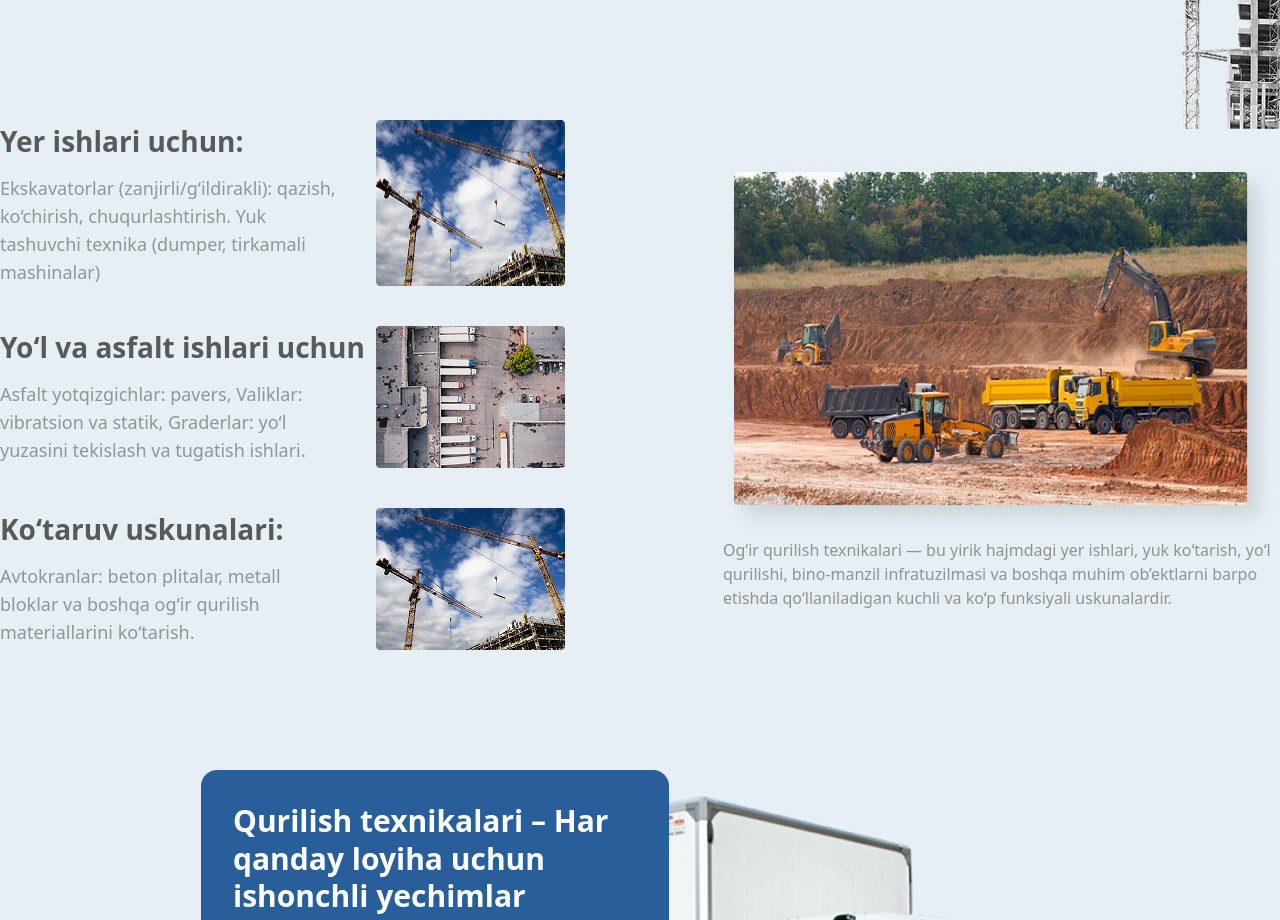
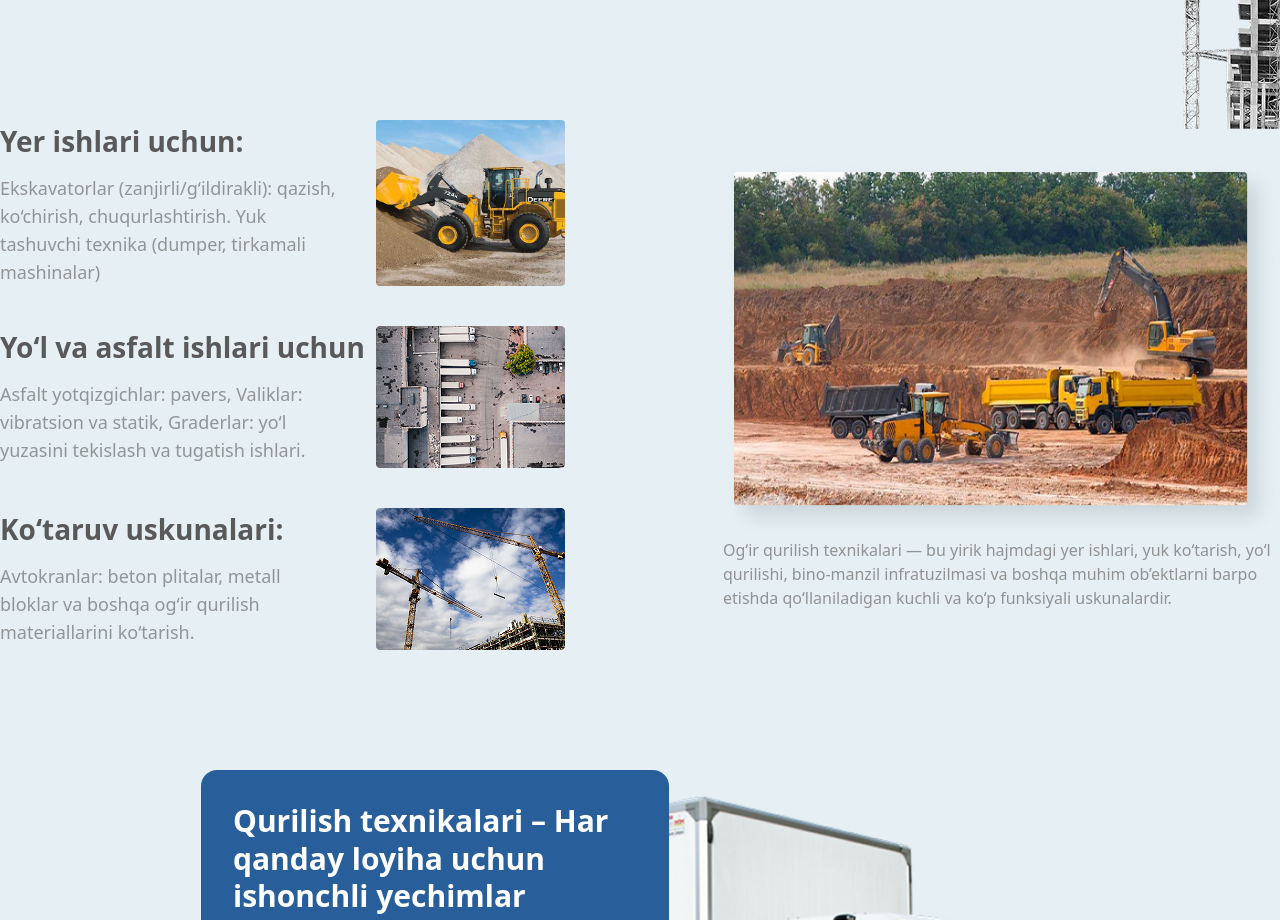
Before and after one commit to dotnetsharpist/noabuilders, a Vue app: page /texnikuskunalar in a window 1280 px wide. Shown: the part 1160-2080 px from the top of the page. Built offline with nearby package versions, Linux system fonts and the light colour scheme.

Commit message:
Added img ekskavator.jpg

```diff
--- a/src/views/TexnikaUskunalar.vue
+++ b/src/views/TexnikaUskunalar.vue
@@ -56,7 +56,7 @@
       <p class="text-[#595959]/60 mt-[12px] text-lg w-full max-w-[336px]">{{$t('yerIshlari_description')}}</p>
     </div>
 
-    <img src="/texnikuskuna3.png" alt="Error" />
+    <img class="w-[189px] object-cover rounded-sm" src="/ekskavator.jpg" alt="Error" />
   </div>
 
   <div class="flex flex-col sm:flex-row justify-between gap-5 sm:gap-0 w-full max-w-[577px]">
```
Also changed, not shown: public/ekskavator.jpg (added).
